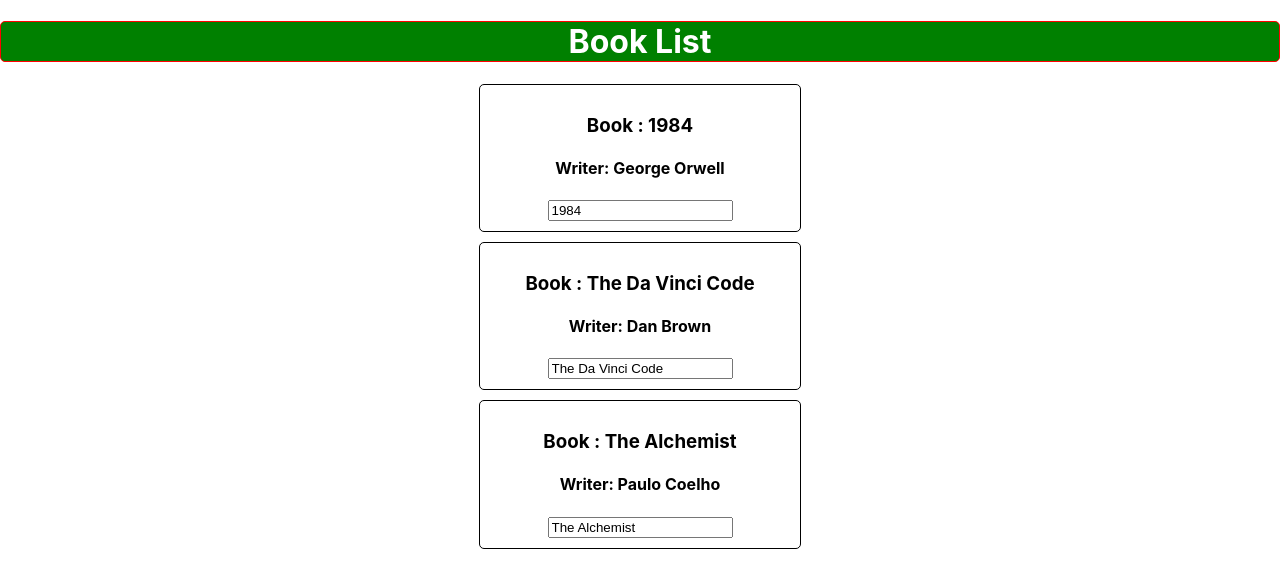
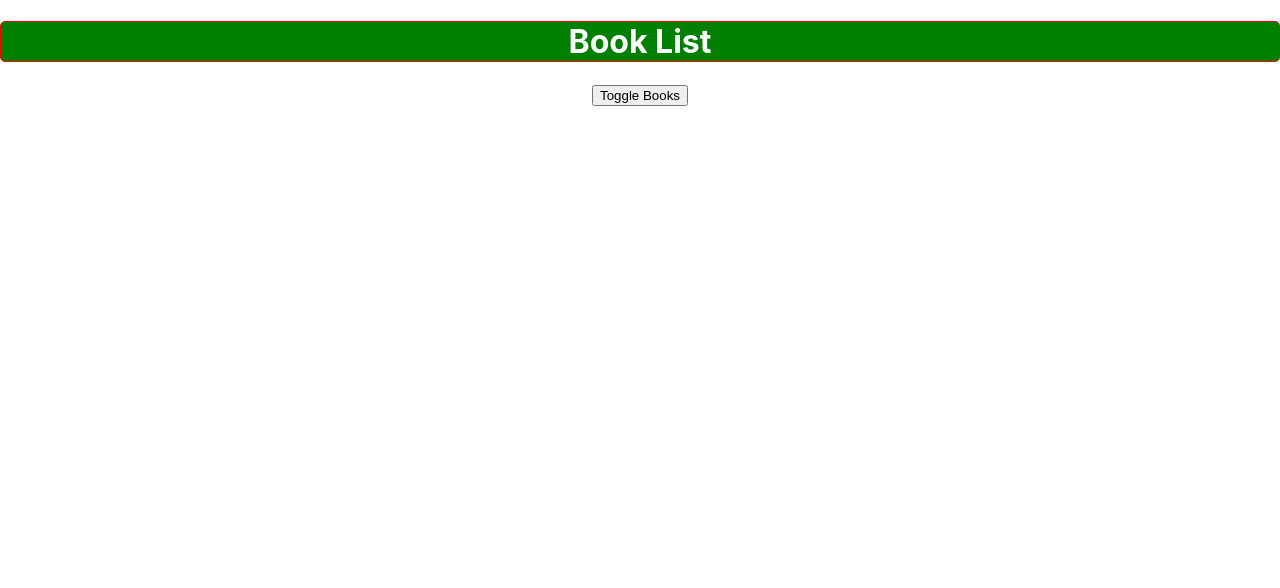
Before and after one commit to Nazmul-Karim-Tanvir/React-for-Frontend-Development-with-Redux, a React (Create React App) app in the folder my react apps/hello-world/: page / in a window 1280 px wide. Shown: the top 588 px of the page. Built offline with nearby package versions, Linux system fonts and the light colour scheme.

Commit message:
clean root component

```diff
--- a/my react apps/hello-world/src/App.js
+++ b/my react apps/hello-world/src/App.js
@@ -1,83 +1,9 @@
-import React, { Component } from "react";
+import React from "react";
 import './App.css';
-import Book from "./components/Books";
+import Main from "../src/components/Main";
 
-
-class App extends Component {
-  //State
-  state = {
-    books: [
-      { id: 1, bookName: "1984", writer: "George Orwell" },
-      { id: 2, bookName: "The Da Vinci Code", writer: "Dan Brown" },
-      { id: 3, bookName: "The Alchemist", writer: "Paulo Coelho" }
-    ]
-  }
-
-  changeBookState = newBookName => {
-    // wrong: this.state.books[0].bookName ="1975"
-    this.setState({
-      books: [
-        { bookName: newBookName, writer: "George Orwell" },
-        { bookName: "The Da Vinci Code", writer: "Dan Brown" },
-        { bookName: "Metmorphosis", writer: "Franz Kafka" }
-      ]
-    });
-  }
-  changeWithInputState = (event,index) => {
-    const book = {
-      ...this.state.books[index]
-    }
-    book.bookName = event.target.value;
-    const books = [...this.state.books];
-    books[index]=book;
-
-    this.setState({books: books});
-
-  }
-
-  deleteBookState = index => {
-    const books = [...this.state.books];
-    //const books = this.state.books.slice();
-    //const books = this.state.books.map(item =>item)
-    books.splice(index, 1);
-    this.setState({
-      books: books
-    });
-  }
-
-
-
-
-  render() {
-    const style = {
-      border: "1px solid red",
-      borderRadius: "5px",
-      backgroundColor: "green",
-      color: "white",
-
-    }
-
-    const books = this.state.books.map((book, index) => {
-      return (
-        <Book
-          bookName={book.bookName}
-          writer={book.writer}
-          delete={() => this.deleteBookState(index)}
-          key={book.id}
-          inputName = {(event)=>this.changeWithInputState(event,index)}
-        />
-      );
-    });
-
-    console.log(books);
-
-    return (
-      <div className="App">
-        <h1 style={style}>Book List</h1>
-        {books}
-      </div>
-    );
-  }
+const App =  () => {
+ return <Main/>
 }
 
 export default App;
--- /dev/null
+++ b/my react apps/hello-world/src/components/Main.js
@@ -0,0 +1,91 @@
+import React, { Component } from "react";
+import Book from "./Books";
+
+
+class Main extends Component {
+  //State
+  state = {
+    books: [
+      { id: 1, bookName: "1984", writer: "George Orwell" },
+      { id: 2, bookName: "The Da Vinci Code", writer: "Dan Brown" },
+      { id: 3, bookName: "The Alchemist", writer: "Paulo Coelho" }
+    ]
+  }
+
+  changeBookState = newBookName => {
+    // wrong: this.state.books[0].bookName ="1975"
+    this.setState({
+      books: [
+        { bookName: newBookName, writer: "George Orwell" },
+        { bookName: "The Da Vinci Code", writer: "Dan Brown" },
+        { bookName: "Metmorphosis", writer: "Franz Kafka" }
+      ],
+      showBooks: true
+    });
+  }
+  changeWithInputState = (event, index) => {
+    const book = {
+      ...this.state.books[index]
+    }
+    book.bookName = event.target.value;
+    const books = [...this.state.books];
+    books[index] = book;
+
+    this.setState({ books: books });
+
+  }
+
+  deleteBookState = index => {
+    const books = [...this.state.books];
+    //const books = this.state.books.slice();
+    //const books = this.state.books.map(item =>item)
+    books.splice(index, 1);
+    this.setState({
+      books: books
+    });
+  }
+
+  toggleBooks = () => {
+    this.setState({
+      showBooks: !this.state.showBooks
+    });
+  }
+
+
+  render() {
+    const style = {
+      border: "1px solid red",
+      borderRadius: "5px",
+      backgroundColor: "green",
+      color: "white",
+
+    }
+
+    let books = null;
+    if (this.state.showBooks) {
+      books = this.state.books.map((book, index) => {
+        return (
+          <Book
+            bookName={book.bookName}
+            writer={book.writer}
+            delete={() => this.deleteBookState(index)}
+            key={book.id}
+            inputName={(event) => this.changeWithInputState(event, index)}
+          />
+        );
+      });
+    }
+
+    console.log(books);
+
+    return (
+      <div className="App">
+        <h1 style={style}>Book List</h1>
+        <button onClick={this.toggleBooks}>Toggle Books</button>
+        {books}
+      </div>
+    );
+  }
+}
+
+export default Main;
```
Also changed, not shown: my react apps/hello-world/src/components/Person.js (deleted, +0 -27 lines).
